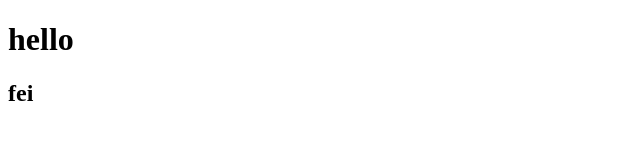
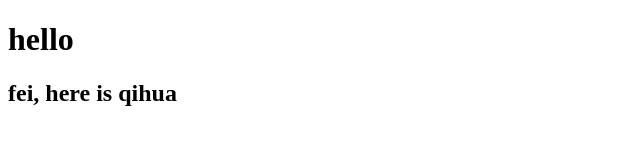
Before and after one commit to faypan2023/demo1213, a plain HTML site: page root/index.html in a window 1280 px wide. Shown: the whole page, without its empty margins (0-640 px from the left). Drawn offline with Linux system fonts and the light colour scheme.

Commit message:
online edits

```diff
--- a/root/index.html
+++ b/root/index.html
@@ -6,6 +6,6 @@
 </head>
 <body>
     <h1>hello</h1>
-    <h2>fei</h2>
+    <h2>fei, here is qihua</h2>
 </body>
 </html>
```
